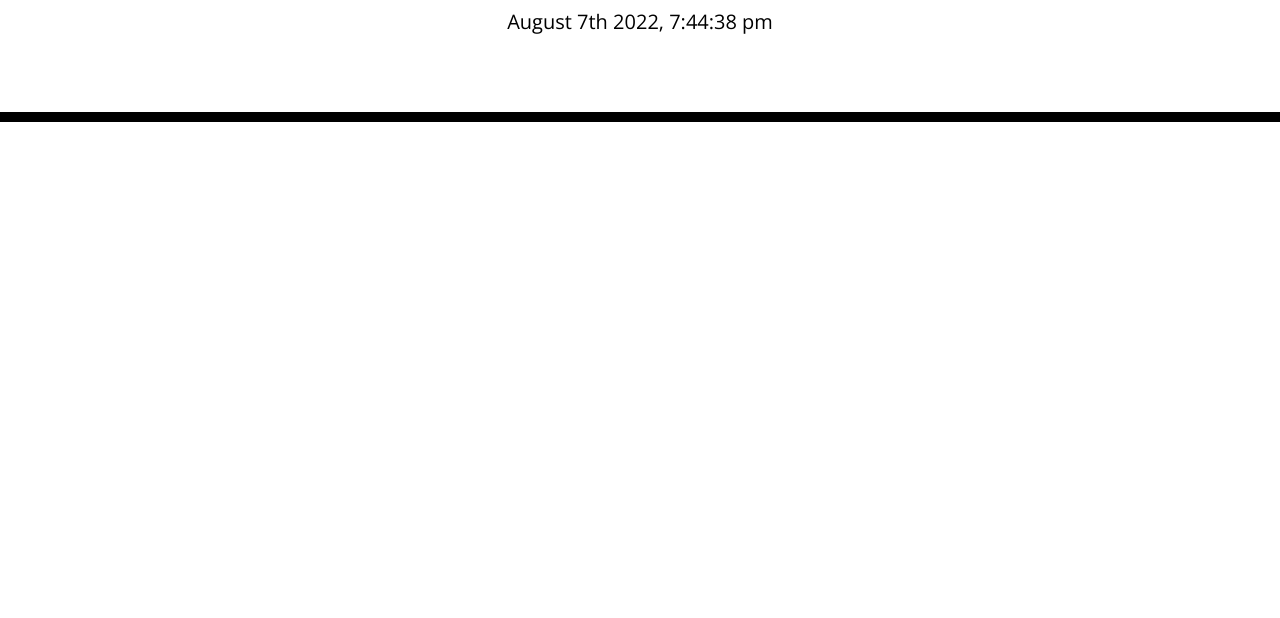
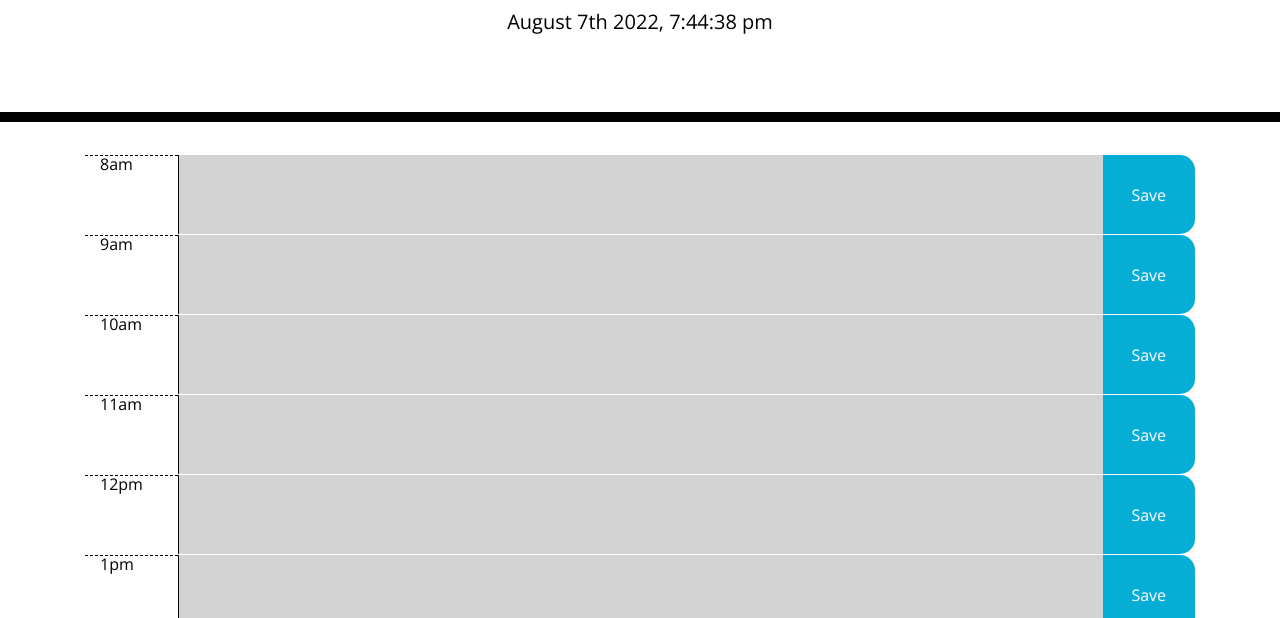
Before and after one commit to sewprano/05ch-workday-scheduler, a plain HTML site: page index.html in a window 1280 px wide. Shown: the part 182-800 px from the top of the page. Drawn offline with nearby package versions, Linux system fonts and the light colour scheme.

Commit message:
added time block creation git push

```diff
--- a/assets/js/script.js
+++ b/assets/js/script.js
@@ -1,35 +1,72 @@
 //put elements into variables
-var timeBlockContainterEl = $('.container');
+var timeBlockEl = $('#timeBlock');
 var todayEl = $('#currentDay');
 
 //get now
 var now = moment();
 //get current hour
-var currentHour = now.format("H");
+var currentHour = parseInt(now.format("H"));
 
 // display current day
 todayEl.text(now.format("MMMM Do YYYY, h:mm:ss a"));
 //error checking:
 //console.log(now.format("MMMM Do YYYY, h:mm:ss a"));
 
-console.log(currentHour);
 
 //if current hour, style with .present
 //if hour past, style with .past
 //if hour future, style with .future
-function relativeHour() {
+function relativeHour(hour) {
+
+    if (hour < currentHour) {
+        return "past";
+    }
+    if (hour > currentHour) {
+        return "future"
+    }
     if (hour === currentHour) {
-
-    }
-    else if (hour < currentHour) {
-
-    }
-    else if (hour > currentHour) {
-
+        return "present";
     }
 }
 
 // display time blocks
+function createTimeBlocks() {
+    for (i = 8; i <= 18; i++) {
+        var rowEl = $( "<div>");
+        var hourEl = $( "<div>");
+        var eventEl = $( "<textarea>");
+        var saveEl = $( "<button>");
+
+        //use bootstrap for screen sizes
+        rowEl.addClass( 'row mx-1 mx-sm-0' );
+        hourEl.addClass( 'hour col-2 col-lg-1' );
+        eventEl.addClass( 'col-8 col-lg-10' );
+        saveEl.addClass( 'saveBtn col-2 col-lg-1 text-center border-0' );
+
+        //add text to save button
+        saveEl.text("Save");
+        //add data to elements
+        saveEl.data("hour-", i);
+        eventEl.data("hour-", i);
+        //get saved events
+        eventEl.val(localStorage.getItem("hour-" + i));
+        //format and display hour
+        hourEl.text(moment().hour(i).format("ha"));
+
+        //format blocks past/present/future
+        eventEl.addClass(relativeHour(i));
+
+        //append everything to row element
+        rowEl.append(hourEl);
+        rowEl.append(eventEl);
+        rowEl.append(saveEl);
+
+        //append rowEl to DOM
+        timeBlockEl.append(rowEl);
+    }
+}
+
+createTimeBlocks();
 
 //enter event
 
--- a/index.html
+++ b/index.html
@@ -28,7 +28,7 @@
       <p class="lead">A simple calendar app for scheduling your work day</p>
       <p id="currentDay" class="lead"></p>
     </header>
-    <div class="container">
+    <div class="container" id="timeBlock">
       <!-- Timeblocks go here -->
     </div>
 
```
